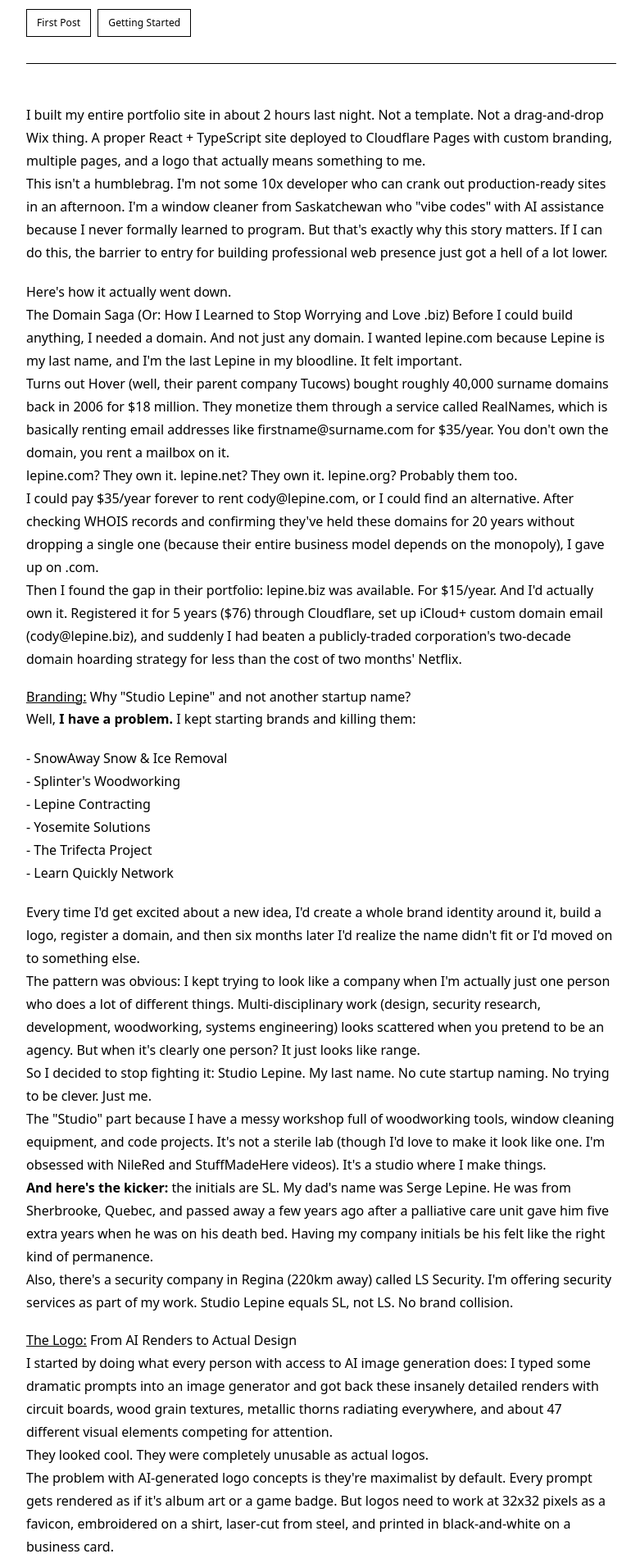
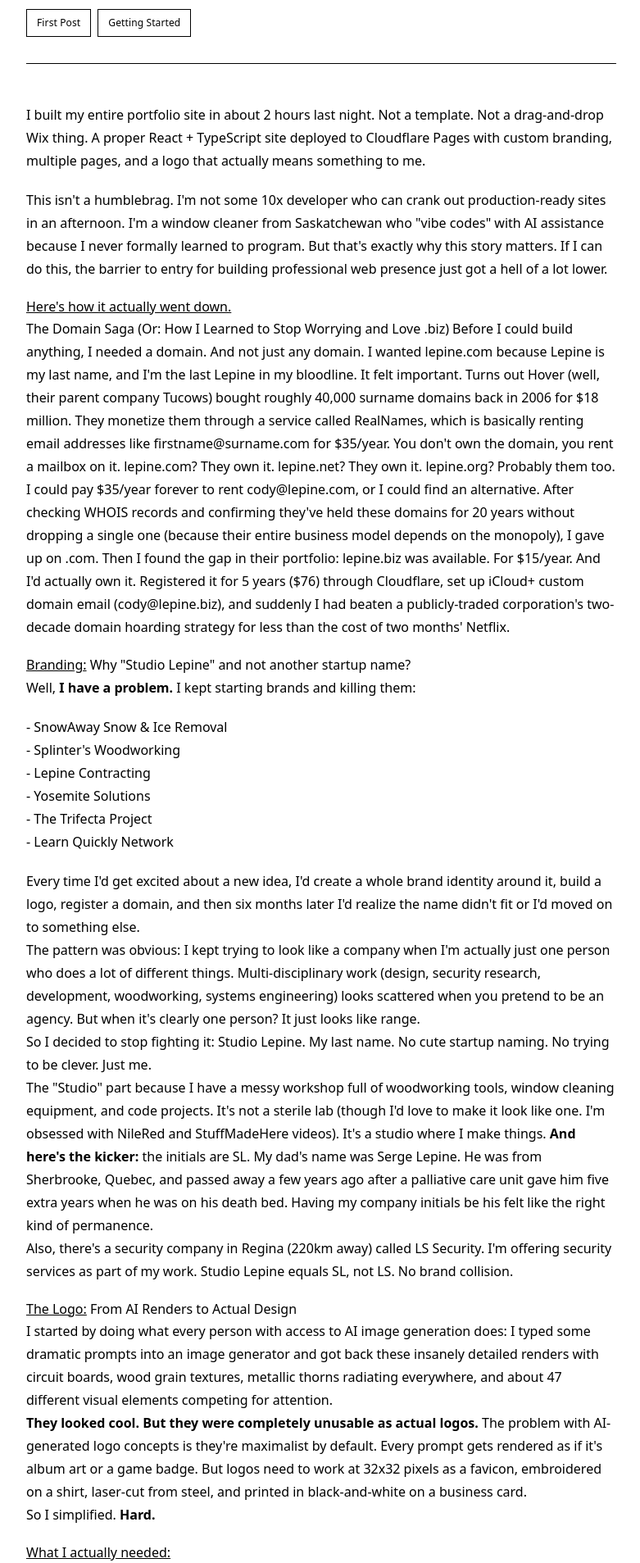
Before and after one commit to Voqii/StudioLepine, a React (Vite) app: page /blog/October-2024-First-Post in a window 1280 px wide. Shown: the part 620-2527 px from the top of the page at 82% size, without its empty margins (248-1029 px from the left). Built offline with nearby package versions, Linux system fonts and the light colour scheme; a web font is replaced by a local one.

Commit message:
fix: even more formatting lol

```diff
--- a/src/data/blogPosts.ts
+++ b/src/data/blogPosts.ts
@@ -9,15 +9,15 @@ export const blogPosts: BlogPost[] = [
     date: '2025-10-12',
     excerpt: 'I built my entire portfolio site in 2 hours using React, TypeScript, and AI assistance. This is the story of escaping a corporate domain monopoly, finally committing to a brand that matters, and shipping professional web presence without being a "real" developer. From lepine.biz registration to live deployment, heres exactly how it went down.',
     content: `
-  I built my entire portfolio site in about 2 hours last night. Not a template. Not a drag-and-drop Wix thing. A proper React + TypeScript site deployed to Cloudflare Pages with custom branding, multiple pages, and a logo that actually means something to me.
-This isn't a humblebrag. I'm not some 10x developer who can crank out production-ready sites in an afternoon. I'm a window cleaner from Saskatchewan who "vibe codes" with AI assistance because I never formally learned to program. But that's exactly why this story matters. If I can do this, the barrier to entry for building professional web presence just got a hell of a lot lower.
+<p>I built my entire portfolio site in about 2 hours last night. Not a template. Not a drag-and-drop Wix thing. A proper React + TypeScript site deployed to Cloudflare Pages with custom branding, multiple pages, and a logo that actually means something to me.</p>
+<p>This isn't a humblebrag. I'm not some 10x developer who can crank out production-ready sites in an afternoon. I'm a window cleaner from Saskatchewan who "vibe codes" with AI assistance because I never formally learned to program. But that's exactly why this story matters. If I can do this, the barrier to entry for building professional web presence just got a hell of a lot lower.</p>
 
-Here's how it actually went down.
-  The Domain Saga (Or: How I Learned to Stop Worrying and Love .biz) Before I could build anything, I needed a domain. And not just any domain. I wanted lepine.com because Lepine is my last name, and I'm the last Lepine in my bloodline. It felt important.
+<u>Here's how it actually went down.</u>
+<p>The Domain Saga (Or: How I Learned to Stop Worrying and Love .biz) Before I could build anything, I needed a domain. And not just any domain. I wanted lepine.com because Lepine is my last name, and I'm the last Lepine in my bloodline. It felt important.
 Turns out Hover (well, their parent company Tucows) bought roughly 40,000 surname domains back in 2006 for $18 million. They monetize them through a service called RealNames, which is basically renting email addresses like firstname@surname.com for $35/year. You don't own the domain, you rent a mailbox on it.
 lepine.com? They own it. lepine.net? They own it. lepine.org? Probably them too.
 I could pay $35/year forever to rent cody@lepine.com, or I could find an alternative. After checking WHOIS records and confirming they've held these domains for 20 years without dropping a single one (because their entire business model depends on the monopoly), I gave up on .com.
-Then I found the gap in their portfolio: lepine.biz was available. For $15/year. And I'd actually own it. Registered it for 5 years ($76) through Cloudflare, set up iCloud+ custom domain email (cody@lepine.biz), and suddenly I had beaten a publicly-traded corporation's two-decade domain hoarding strategy for less than the cost of two months' Netflix.
+Then I found the gap in their portfolio: lepine.biz was available. For $15/year. And I'd actually own it. Registered it for 5 years ($76) through Cloudflare, set up iCloud+ custom domain email (cody@lepine.biz), and suddenly I had beaten a publicly-traded corporation's two-decade domain hoarding strategy for less than the cost of two months' Netflix.</p>
 
 <u>Branding:</u> Why "Studio Lepine" and not another startup name?
 
@@ -33,15 +33,13 @@ Well, <b>I have a problem.</b> I kept starting brands and killing them:
   Every time I'd get excited about a new idea, I'd create a whole brand identity around it, build a logo, register a domain, and then six months later I'd realize the name didn't fit or I'd moved on to something else.
 The pattern was obvious: I kept trying to look like a company when I'm actually just one person who does a lot of different things. Multi-disciplinary work (design, security research, development, woodworking, systems engineering) looks scattered when you pretend to be an agency. But when it's clearly one person? It just looks like range.
 So I decided to stop fighting it: Studio Lepine. My last name. No cute startup naming. No trying to be clever. Just me.
-The "Studio" part because I have a messy workshop full of woodworking tools, window cleaning equipment, and code projects. It's not a sterile lab (though I'd love to make it look like one. I'm obsessed with NileRed and StuffMadeHere videos). It's a studio where I make things.
-<b>And here's the kicker:</b> the initials are SL. My dad's name was Serge Lepine. He was from Sherbrooke, Quebec, and passed away a few years ago after a palliative care unit gave him five extra years when he was on his death bed. Having my company initials be his felt like the right kind of permanence.
+The "Studio" part because I have a messy workshop full of woodworking tools, window cleaning equipment, and code projects. It's not a sterile lab (though I'd love to make it look like one. I'm obsessed with NileRed and StuffMadeHere videos). It's a studio where I make things. <b>And here's the kicker:</b> the initials are SL. My dad's name was Serge Lepine. He was from Sherbrooke, Quebec, and passed away a few years ago after a palliative care unit gave him five extra years when he was on his death bed. Having my company initials be his felt like the right kind of permanence.
 Also, there's a security company in Regina (220km away) called LS Security. I'm offering security services as part of my work. Studio Lepine equals SL, not LS. No brand collision.
 
 <u>The Logo:</u> From AI Renders to Actual Design
 
   I started by doing what every person with access to AI image generation does: I typed some dramatic prompts into an image generator and got back these insanely detailed renders with circuit boards, wood grain textures, metallic thorns radiating everywhere, and about 47 different visual elements competing for attention.
-They looked cool. They were completely unusable as actual logos.
-The problem with AI-generated logo concepts is they're maximalist by default. Every prompt gets rendered as if it's album art or a game badge. But logos need to work at 32x32 pixels as a favicon, embroidered on a shirt, laser-cut from steel, and printed in black-and-white on a business card.
+<b>They looked cool. But they were completely unusable as actual logos.</b> The problem with AI-generated logo concepts is they're maximalist by default. Every prompt gets rendered as if it's album art or a game badge. But logos need to work at 32x32 pixels as a favicon, embroidered on a shirt, laser-cut from steel, and printed in black-and-white on a business card.
 So I simplified. <b>Hard.</b>
 
 <u>What I actually needed:</u>
@@ -53,9 +51,9 @@ So I simplified. <b>Hard.</b>
 - Professional but not corporate
 
   I ended up with a slab serif SL where the letters overlap heavily, almost interlocking. Added a barbed wire element as a divider between the monogram and "STUDIO LEPINE" wordmark (because "lepine" comes from the French "l'épine," meaning "the thorn"). At large sizes it reads as thorns, at small sizes it just becomes a dividing line. Functional and thematic.
-The whole thing took maybe 30 minutes of iteration to get right. The key was knowing when to stop adding shit.
+<p>The whole thing took maybe 30 minutes of iteration to get right. The key was knowing when to stop adding shit.</p>
 
-<u>Building the Site:</u> Claude Code + 2 Hours
+<p><u>Building the Site:</u> Claude Code + 2 Hours</p>
 
 <u>Here's the actual tech stack:</u>
 
@@ -102,13 +100,11 @@ Then I let it scaffold the entire thing.
 I reviewed everything it generated, made small tweaks, and shipped. The code is clean, the site is fast, and it actually represents what I do.
 
 <u>The <b>"I Don't Know How to Code"</b> Thing:</u>
-
-  I need to address this because it's probably confusing: I built a React + TypeScript site but claim I don't know how to code.
-Here's what I mean: I never sat down and memorized JavaScript syntax. I never took a CS course. I can't write a function from scratch without looking up the structure first.
-But I understand code. I can read it, debug it, fix syntax errors, understand logic flow, and most importantly, I know what I want the code to do. I just use AI to translate my intent into actual syntax.
-On October 1st (first day of my Cursor Pro billing cycle), I burned through 45 million tokens in about 12 hours building a field service management app. Two separate repos (React web app + Swift iOS app), both with Supabase backends, real-time sync working, about 40,000 lines of code generated. I was essentially running two AI agents simultaneously, having them scaffold entire features while I reviewed, tested, and iterated.
-That's not "traditional" coding. But the result is the same: I'm shipping production-ready software that solves real problems for my $200k/year window cleaning business.
-The leverage is insane. Pre-AI, I'd need to hire contractors for $50k-100k to build what I'm building myself in weekends. Now I just need to be good at systems thinking, problem decomposition, and knowing what to ask for.
+<p>I need to address this because it's probably confusing: I built a React + TypeScript site but claim I don't know how to code.</p>
+<p><u>Here's what I mean:</u> I never sat down and memorized JavaScript syntax. I never took a CS course. I can't write a function from scratch without looking up the structure first.
+But I understand code. I can read it, debug it, fix syntax errors, understand logic flow, and most importantly, I know what I want the code to do. I just use AI to translate my intent into actual syntax.</p>
+<p>On October 1st (first day of my Cursor Pro billing cycle), I burned through 45 million tokens in about 12 hours building a field service management app. Two separate repos (React web app + Swift iOS app), both with Supabase backends, real-time sync working, about 40,000 lines of code generated. I was essentially running two AI agents simultaneously, having them scaffold entire features while I reviewed, tested, and iterated.
+That's not "traditional" coding. But the result is the same: I'm shipping production-ready software that solves real problems for my $200k/year window cleaning business. The leverage is insane. Pre-AI, I'd need to hire contractors for $50k-100k to build what I'm building myself in weekends. Now I just need to be good at systems thinking, problem decomposition, and knowing what to ask for.</p>
 
 <u>What I'm Actually Building This For</u>
 
@@ -129,10 +125,10 @@ Studio Lepine isn't just a portfolio site for show. It's the foundation for what
   The motto isn't "I do random stuff." It's "I see problems and build solutions, whether that's in code or with my hands."
 One of my favorite projects is a pro bono booking system I built for a Saskatchewan Health Authority palliative care unit. They got an accessible van for patients and needed a way to coordinate volunteer drivers and trips. I set up a custom simplybook.me integration tailored to their workflow. Didn't charge them because that unit gave my dad five extra years when he was supposed to die. Sometimes the work matters more than the invoice.
 
-<u>What's Next:</u>
+<p><u>What's Next:</u></p>
 <u><b>The site is live.</b> V1 is done. But there's still work to do:</u>
 
-<u>Immediate:</u>
+<p><u>Immediate:</u></p>
 
 - Fine-tune About page content (add more personal story, dad's influence, Saskatchewan roots)
 - Add actual project case studies with screenshots and technical details
@@ -150,9 +146,10 @@ One of my favorite projects is a pro bono booking system I built for a Saskatche
 - Reskin the FSM platform for other trades and offer it as a licensed product
 - Keep building, keep shipping, keep documenting
 
-<b>The Bigger Point</b>
-  I'm not writing this to flex. I'm writing it because the barrier to building professional online presence just collapsed.
-You don't need to be a developer. You don't need to hire an agency for $10k. You don't need to use a shitty drag-and-drop website builder that locks you into $15/month forever.
+<p><b><u>The Bigger Point:</u></b></p>
+<p>I'm not writing this to flex. I'm writing it because the barrier to building professional online presence just collapsed.
+You don't need to be a developer. You don't need to hire an agency for $10k. You don't need to use a shitty drag-and-drop website builder that locks you into $15/month forever.</p>
+
 <u>You need:</u>
 
 - A clear idea of what you want
@@ -160,8 +157,8 @@ You don't need to be a developer. You don't need to hire an agency for $10k. You
 - Willingness to review, iterate, and ship
 
   The domain cost me $76 for five years. Cloudflare Pages hosting is free. The only ongoing cost is my Claude subscription, which I'm already using for everything else.
-If you're on the fence about building something (whether that's a portfolio site, a side project, or a full-on product), just start. Use AI to handle the stuff you don't know, learn as you go, and ship something that's yours.
-I went from "I want lepine.com but it's owned by a corporation forever" to "I own lepine.biz and have a live professional site" in one night.
+<p>If you're on the fence about building something (whether that's a portfolio site, a side project, or a full-on product), just start. Use AI to handle the stuff you don't know, learn as you go, and ship something that's yours.</p>
+<p><b>I went from "I want lepine.com but it's owned by a corporation forever" to "I own lepine.biz and have a live professional site" in one night.</b></p>
 
 
 <b>You can too.</b>
```
